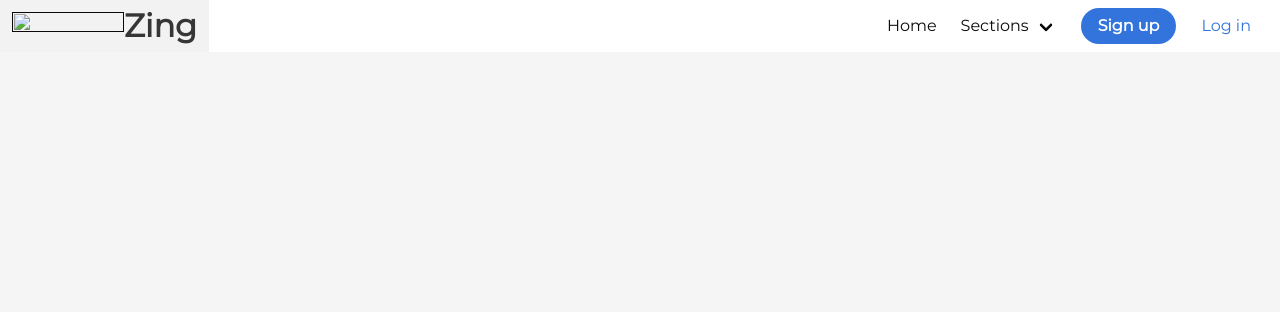
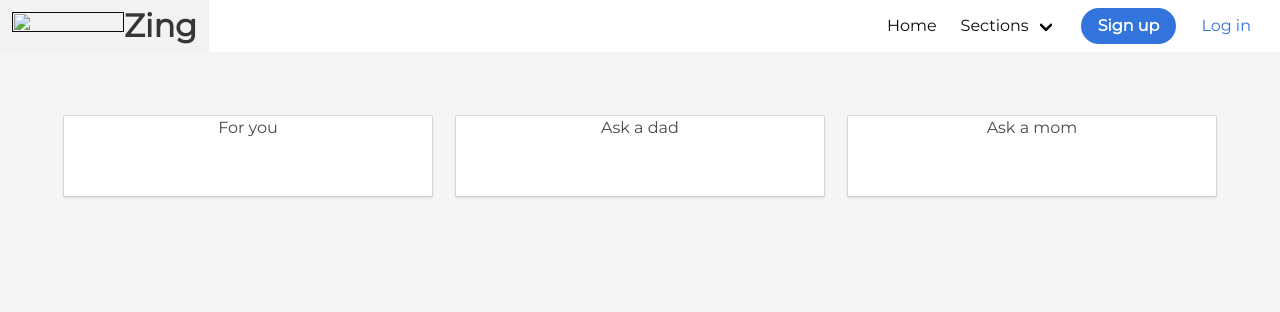
Before and after one commit to CaitieBoeyens/zing, a Symfony app: template templates/home.html.twig in a window 1280 px wide. Shown: the top 312 px of the page. Run offline with Twig, Linux system fonts and the light colour scheme; the template is opened without the code that fills it, so the values that code supplies are empty; some libraries are stand-ins or nearby versions.

Commit message:
start on homepage

```diff
--- a/public/css/main.css
+++ b/public/css/main.css
@@ -2,3 +2,11 @@ body {
     font-family: 'Montserrat', sans-serif;
     min-height: 100vh;
 }
+
+.quick-links {
+    margin-top: 4em;
+}
+
+.quick-links .card {
+    min-height: 5em;
+}
--- a/templates/home.html.twig
+++ b/templates/home.html.twig
@@ -8,4 +8,26 @@
 {% block body %}
     {% include 'components/navbar.html.twig' %}
 
+    <div class="container">
+        <div class="quick-links">
+            <div class="columns">
+                <div class="column is-one-third">
+                    <div class="card has-text-centered">
+                        <h1>For you</h1>
+                    </div>
+                </div>
+                <div class="column is-one-third">
+                    <div class="card has-text-centered">
+                        <h1>Ask a dad</h1>
+                    </div>
+                </div>
+                <div class="column is-one-third">
+                    <div class="card has-text-centered">
+                        <h1>Ask a mom</h1>
+                    </div>
+                </div>
+            </div>
+        </div>
+    </div>
+
 {% endblock %}
```
Also changed, not shown: src/Controller/ProfileController.php (added, +12 -0 lines), src/Controller/QuestionController.php (added, +12 -0 lines), 1 other file.
